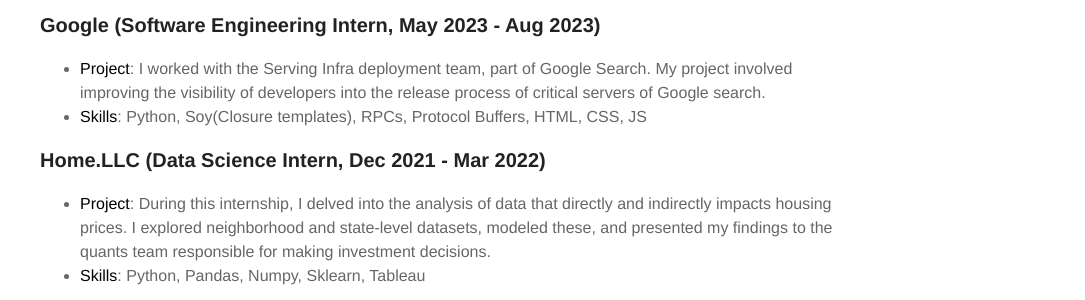
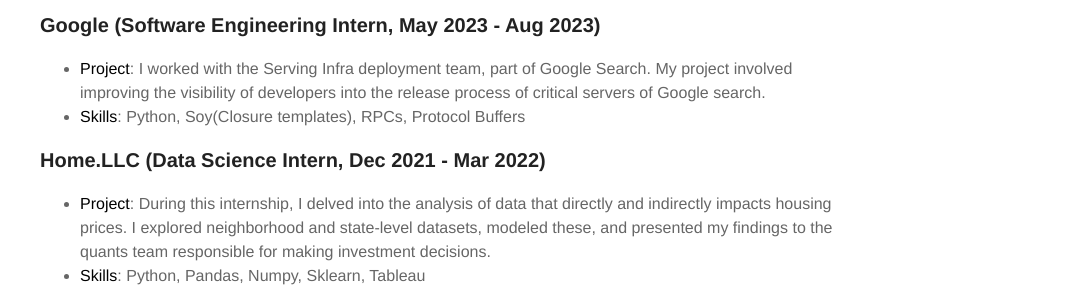
Before and after one commit to gautamanirudh/portfolio, a Jekyll site: the page built from about.md, in a window 1280 px wide. Shown: the part 851-1151 px from the top of the page, without its empty margins (195-1280 px from the left). Built offline with Jekyll 4.4.1, drawn with Linux system fonts in a browser that asks for light colours; nearby versions of some CDN libraries.

Commit message:
Updated About

```diff
--- a/about.md
+++ b/about.md
@@ -13,7 +13,7 @@ I've had the privilege of interning at some of the most innovative companies. He
 
 ### Google (Software Engineering Intern, May 2023 - Aug 2023)
 - **Project**: I worked with the Serving Infra deployment team, part of Google Search. My project involved improving the visibility of developers into the release process of critical servers of Google search.
-- **Skills**: Python, Soy(Closure templates), RPCs, Protocol Buffers, HTML, CSS, JS
+- **Skills**: Python, Soy(Closure templates), RPCs, Protocol Buffers
 
 ### Home.LLC (Data Science Intern, Dec 2021 - Mar 2022)
 - **Project**: During this internship, I delved into the analysis of data that directly and indirectly impacts housing prices. I explored neighborhood and state-level datasets, modeled these, and presented my findings to the quants team responsible for making investment decisions.
```
